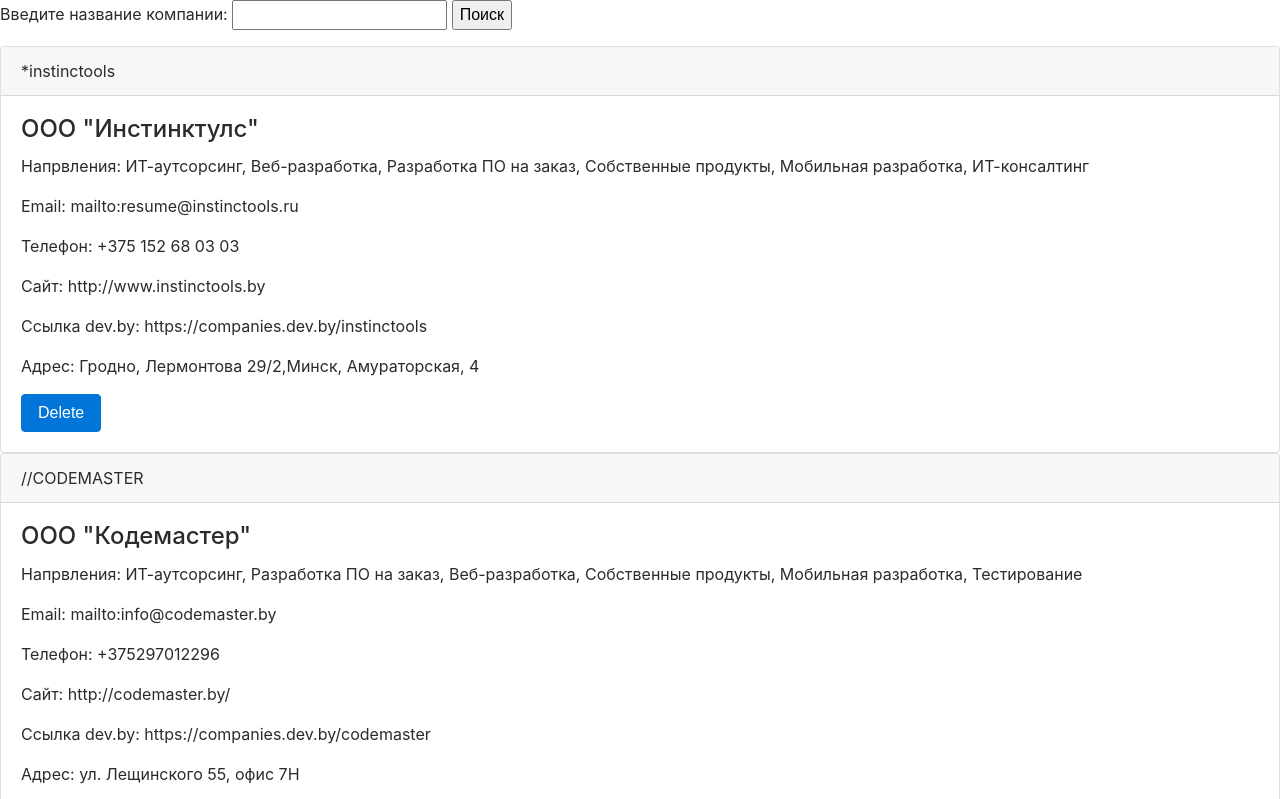
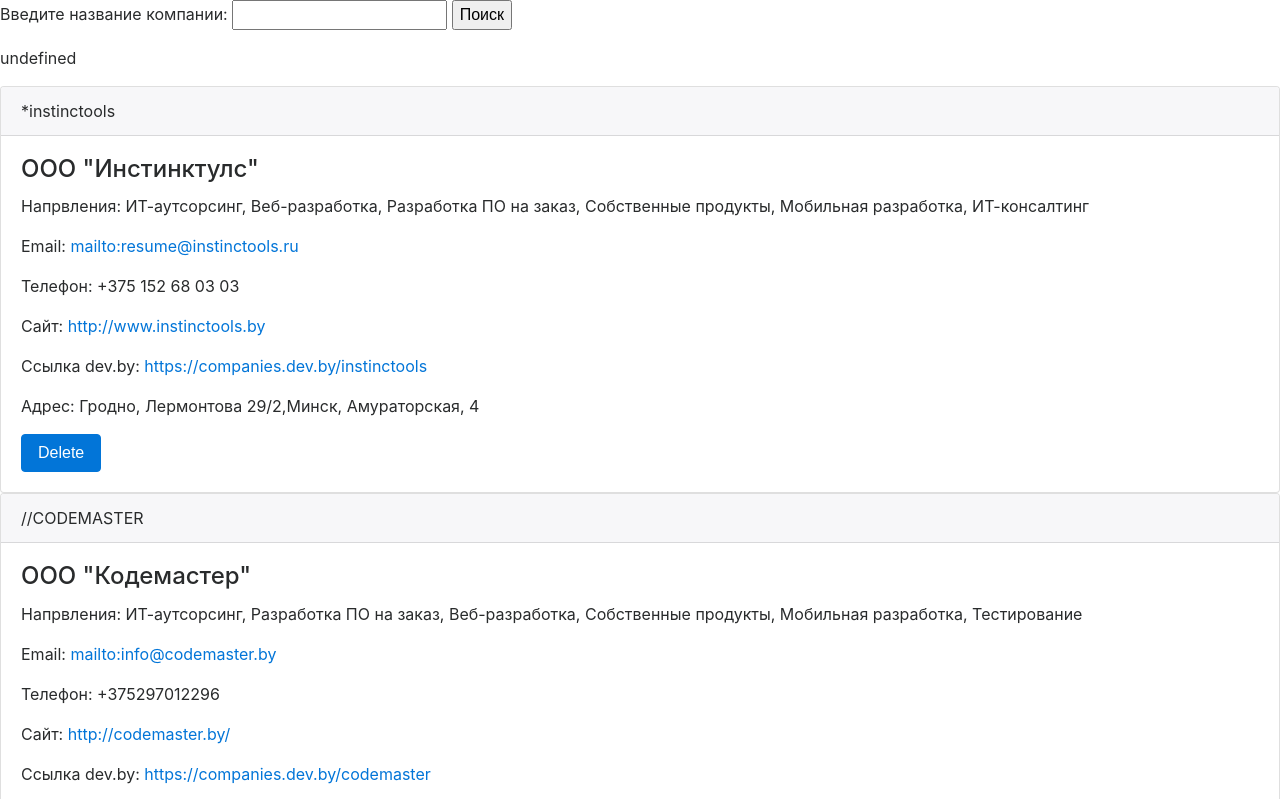
Before and after one commit to 92denis/findjob, a plain HTML site: page index.html in a window 1280 px wide. Both pictures are taken after a click on the button "Поиск". Shown: the top 799 px of the page. Drawn offline with nearby package versions, Linux system fonts and the light colour scheme.

Commit message:
fixed bug: Company site link should be clickable

```diff
--- a/index.html
+++ b/index.html
@@ -14,6 +14,8 @@
     <p>Введите название компании: <input type="text" id='search'>
         <button onclick="searchByName(companies)">Поиск</button>
     </p>
+    <tr>
+        <p id="count"><p>
     <div id="result"></div>
 
 
@@ -74,10 +76,10 @@
                 doc.getElementsByClassName('card-header')[0].innerText = company.Title;
                 doc.getElementsByTagName('h4')[0].innerHTML = company.Name;
                 doc.getElementsByTagName('p')[0].innerText = "Напрвления: " + company.Tags;
-                doc.getElementsByTagName('p')[1].innerText = "Email: " + company.Email;
+                doc.getElementsByTagName('p')[1].innerHTML = "Email: " + '<a href="mailto:'+ company.Email+'">' +company.Email+' </a>';
                 doc.getElementsByTagName('p')[2].innerText = "Телефон: " + company.Phone;
-                doc.getElementsByTagName('p')[3].innerText = "Сайт: " + company.Url;
-                doc.getElementsByTagName('p')[4].innerText = "Ссылка dev.by: " + company.DevByUrl;
+                doc.getElementsByTagName('p')[3].innerHTML = 'Сайт: ' + '<a href="'+company.Url+'">' + company.Url +' </a>';
+                doc.getElementsByTagName('p')[4].innerHTML = "Ссылка dev.by: " +'<a href="'+company.DevByUrl+'">' + company.DevByUrl +' </a>';
                 doc.getElementsByTagName('p')[5].innerText = "Адрес: " + company.Offices;
                 doc.getElementsByClassName('btn')[0].onclick = deleteCompany;
             });
@@ -94,12 +96,21 @@
             // }
         }
         function searchByName(companies) {
+            var countCompanies = document.getElementById("count");
             var searchString = document.getElementById("search").value;
             var myExp = new RegExp(searchString, "i");
+
             companies.forEach(function (company, index) {
+
                 if((company.Name.search(myExp) != -1) ||((company.Title.search(myExp) != -1))){
                     console.log(company.Name);
-                }
+                     countCompanies.innerHTML = companies.lenght;
+
+                     }
+                    else {
+                            alert("Ничего не найдено! Попробуйте еще раз!");
+                    }
+
             });
         }
     </script>
```
